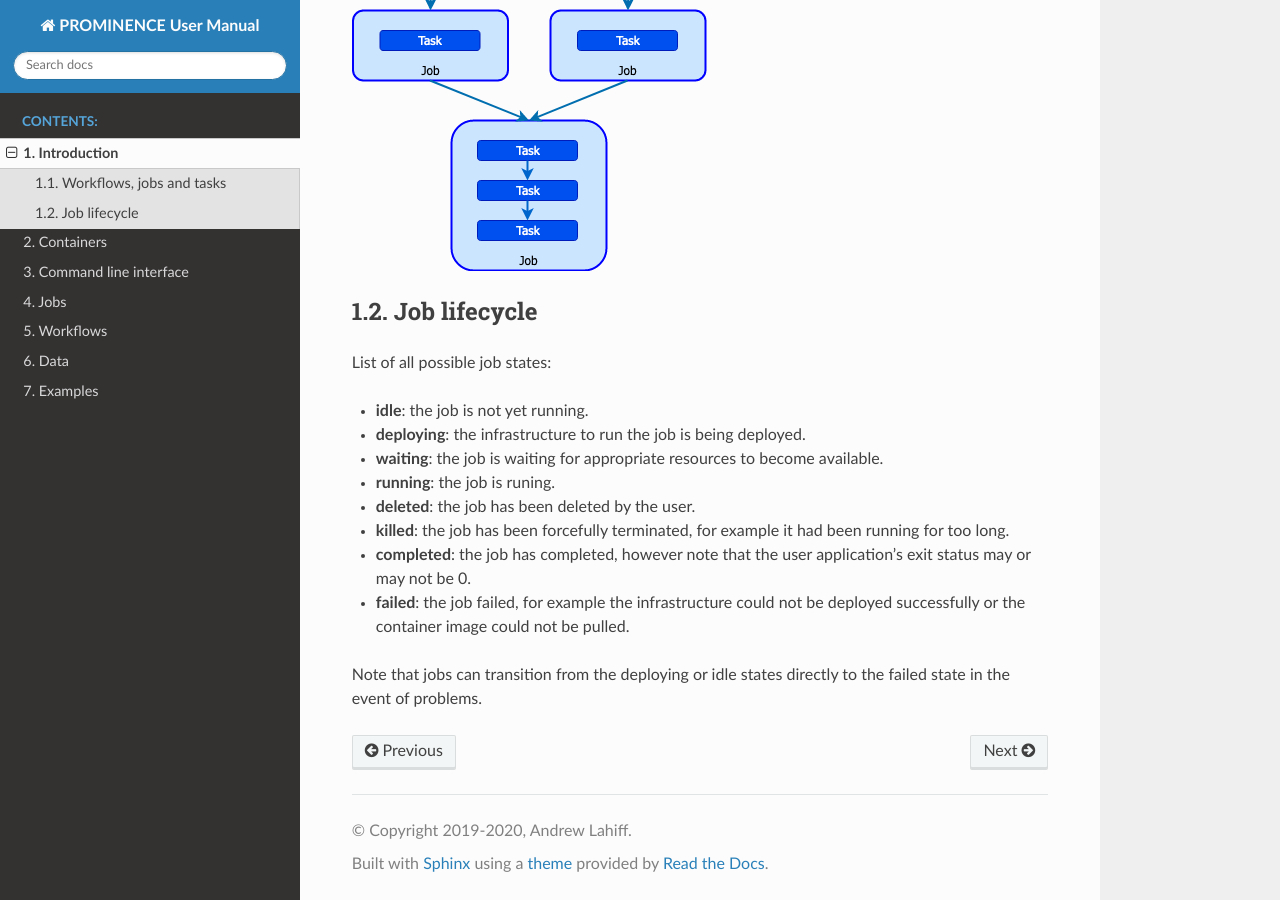
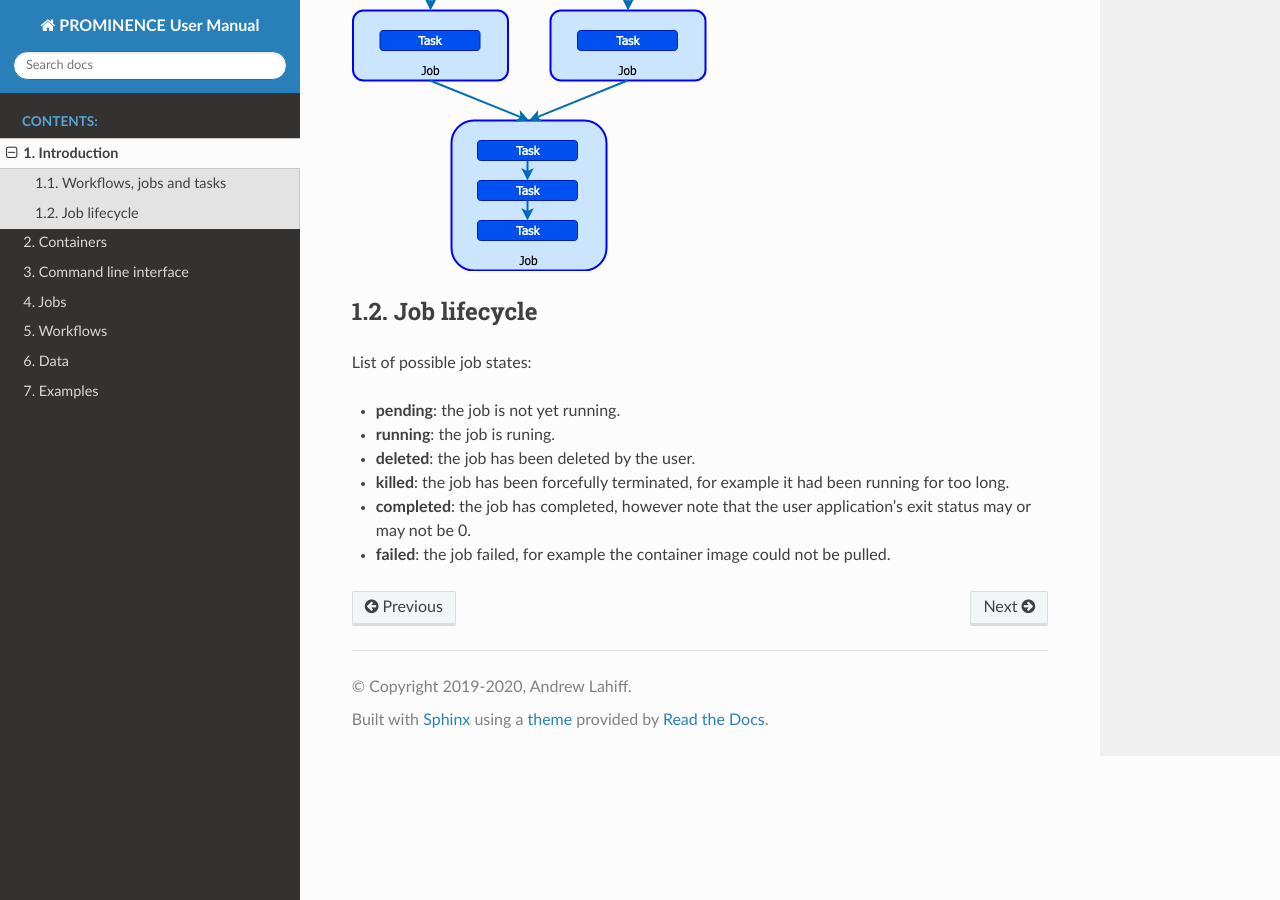
Before and after one commit to prominence-eosc/docs-eosc, a Sphinx documentation site: the page built from source/introduction.rst, in a window 1280 px wide and 900 px high, scrolled down 1423 px. Built offline with Sphinx 7.4.7 and the Read the Docs theme 2.0.0, drawn with Linux system fonts in a browser that asks for light colours.

Commit message:
Replace idle, deploying and waiting states with pending state

```diff
--- a/source/introduction.rst
+++ b/source/introduction.rst
@@ -42,15 +42,11 @@ An example workflow, including how it is made up of jobs and tasks, is shown bel
 Job lifecycle
 -------------
 
-List of all possible job states:
+List of possible job states:
 
-* **idle**: the job is not yet running.
-* **deploying**: the infrastructure to run the job is being deployed.
-* **waiting**: the job is waiting for appropriate resources to become available.
+* **pending**: the job is not yet running.
 * **running**: the job is runing.
 * **deleted**: the job has been deleted by the user.
 * **killed**: the job has been forcefully terminated, for example it had been running for too long.
 * **completed**: the job has completed, however note that the user application's exit status may or may not be 0.
-* **failed**: the job failed, for example the infrastructure could not be deployed successfully or the container image could not be pulled.
-
-Note that jobs can transition from the deploying or idle states directly to the failed state in the event of problems.
+* **failed**: the job failed, for example the container image could not be pulled.
```
